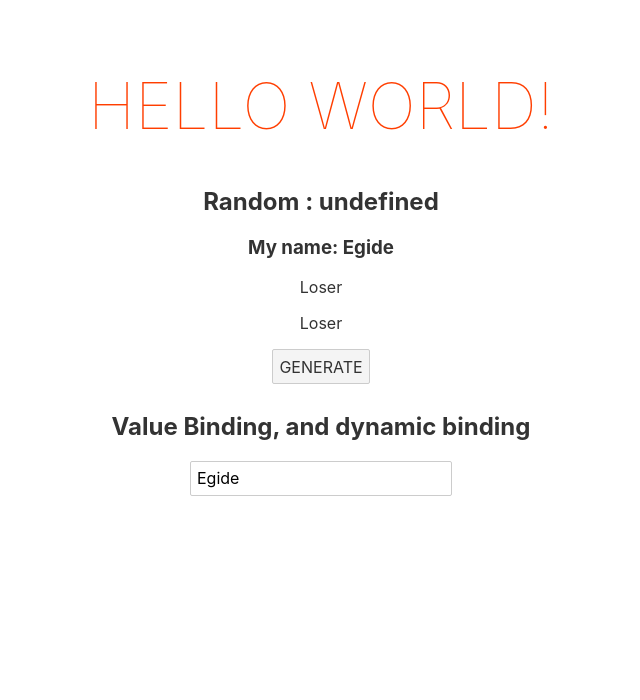
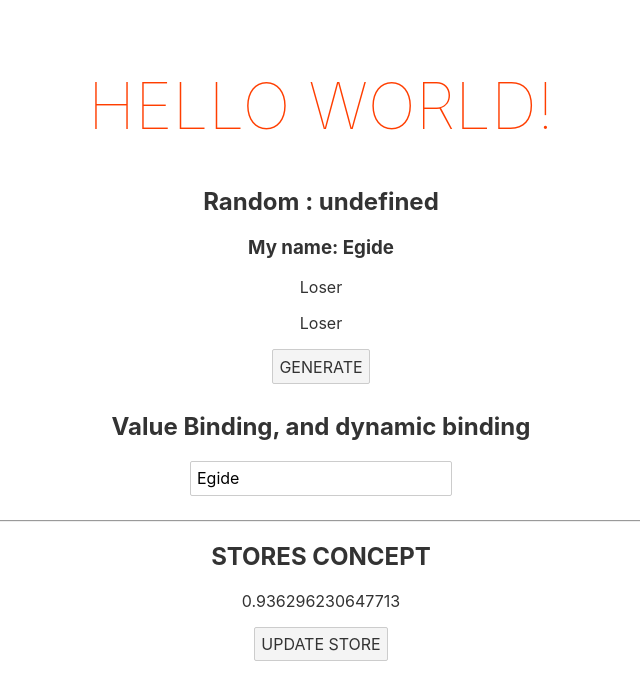
Before and after one commit to ntwari-egide/svelte-app, a Svelte app: page / in a window 1280 px wide. Shown: the top 700 px of the page, without its empty margins (319-959 px from the left). Built offline with nearby package versions, Linux system fonts and the light colour scheme.

Commit message:
ft: implement stores

```diff
--- a/src/App.svelte
+++ b/src/App.svelte
@@ -1,5 +1,7 @@
 <script>
 	import {fade,fly} from 'svelte/transition'
+
+	import {randomStore} from './store'
 
 	export let name;
 
@@ -58,6 +60,14 @@
 		}
 	</ul>
 
+	<hr>
+	<h2>STORES CONCEPT</h2>
+
+	<p>{$randomStore}</p>
+
+	<button on:click={()=> randomStore.set(Math.random())}>UPDATE STORE</button>
+
+
 </main>
 
 <style>
--- /dev/null
+++ b/src/store.js
@@ -0,0 +1,5 @@
+import { writable } from  "svelte/store"
+
+export const randomStore = writable(Math.random())
+
+// randomStore.update()
```
